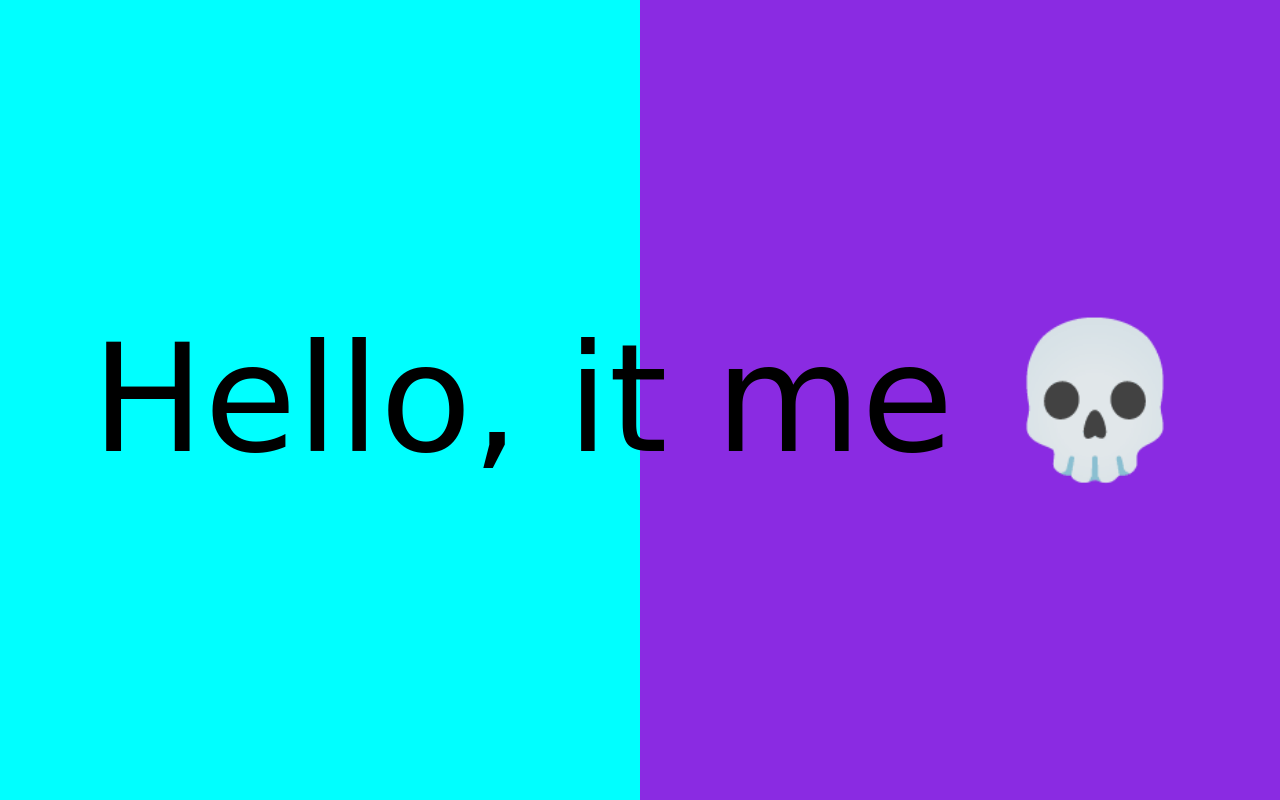
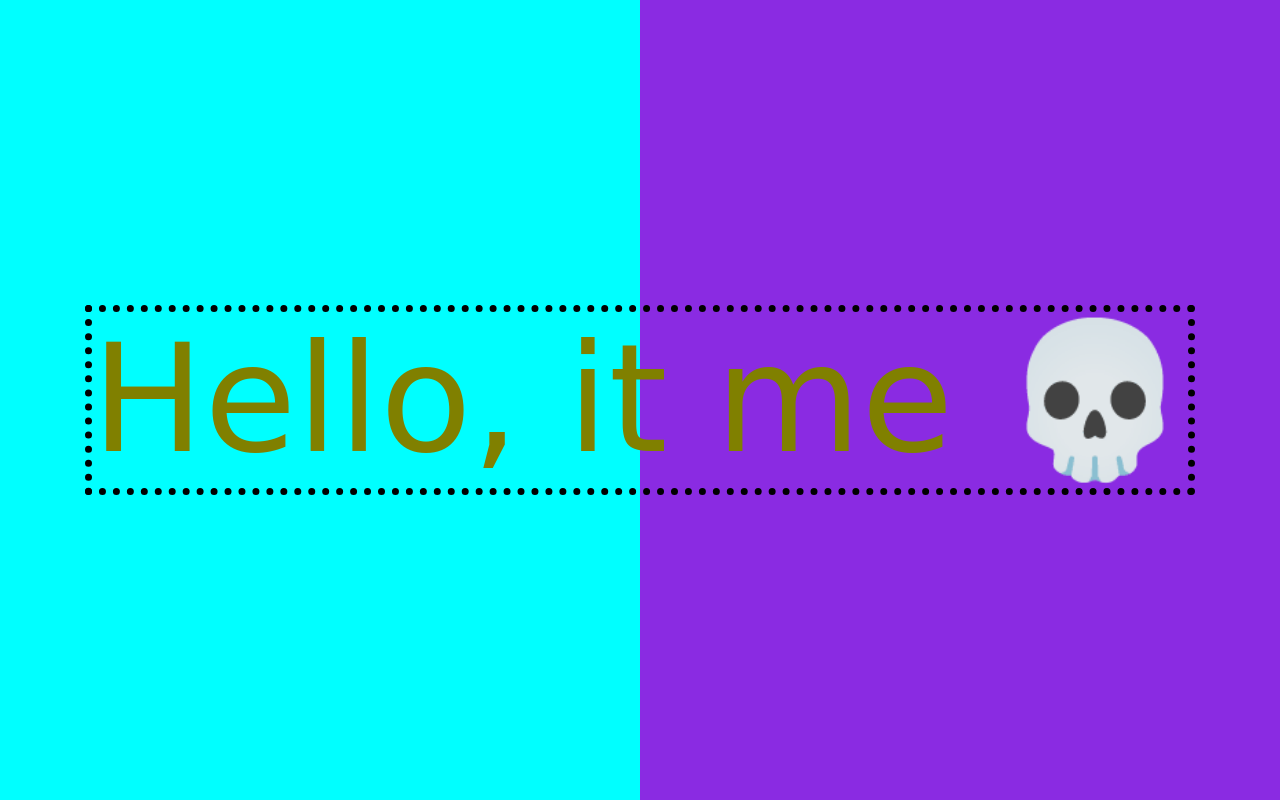
Before and after one commit to BakogiannisEvangelos/MyFirstProject, a website built with Vite: page index.html in a window 1280 px wide. Built offline with nearby package versions, Linux system fonts and the light colour scheme; a web font is replaced by a local one.

Commit message:
style changes

```diff
--- a/index.html
+++ b/index.html
@@ -6,7 +6,7 @@
     <title>Vite App</title>
   </head>
   <body>
-    <p class="brokola">Hello, it me 💀</p>
+    <a class="brokola" href="https://google.com" target="_blank">Hello, it me 💀</a>
     <div class="patates">
 
     </div>
--- a/style.css
+++ b/style.css
@@ -1,4 +1,4 @@
-@import url('https://fonts.googleapis.com/css2?family=Fasthand&display=swap');
+@import url("https://fonts.googleapis.com/css2?family=Fasthand&display=swap");
 
 body {
   margin: 0;
@@ -7,31 +7,36 @@ body {
   min-width: 320px;
   min-height: 100vh;
 }
-.patates{
+.patates {
   position: fixed;
   top: 0%;
   left: 0%;
   width: 50%;
   height: 100%;
-  background-color:aqua;
+  background-color: aqua;
   /* border: 3px solid #73AD21; */
 }
 
-.karota{
+.karota {
   position: fixed;
   top: 0%;
   left: 50%;
   width: 50%;
   height: 100%;
-  background-color:blueviolet;
+  background-color: blueviolet;
   z-index: 1;
 }
 
-.brokola{
+.brokola {
+  border-width: 7px;
+  border-style:dotted;
+  border-color:black;
+  color: olive;
+  text-decoration: none;
   text-align: center;
   margin-left: auto;
   margin-right: auto;
   z-index: 2;
   font-size: 150px;
-  font-family: 'Fasthand', cursive;
+  font-family: "Fasthand", cursive;
 }
```
